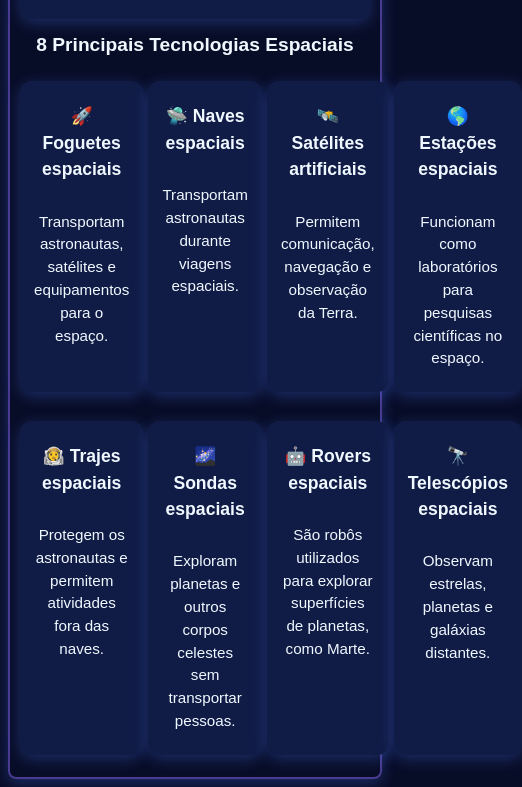
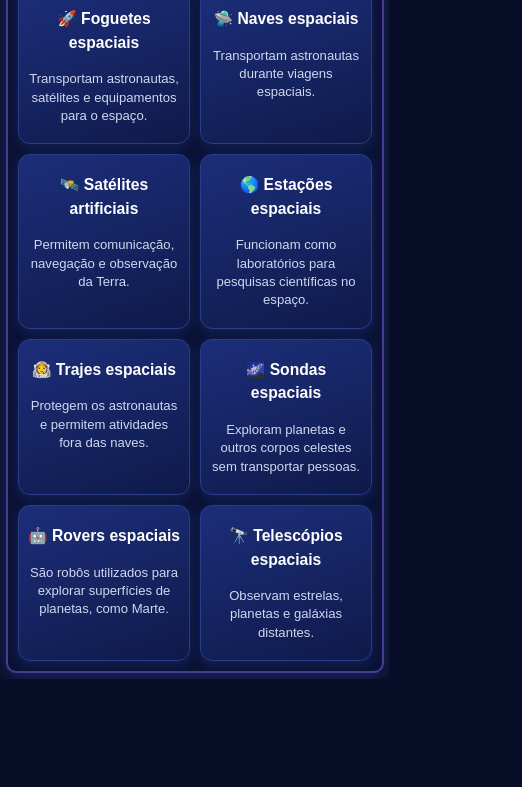
Before and after one commit to nicolassilvacosta64-rgb/Sistema-da-Semana-de-Apresenta-es, a plain HTML site: page Sistema da Semana de Eventos/Site/index.html in a window 390 px wide. Shown: the part 599-1386 px from the top of the page, 522 px wide, since content can reach past the window. After the commit the page ends 1278 px from the top, so only its background shows below. Drawn offline with Linux system fonts and the light colour scheme; a web font is replaced by a local one.

Commit message:
Add files via upload

```diff
--- a/Sistema da Semana de Eventos/Site/index.html
+++ b/Sistema da Semana de Eventos/Site/index.html
@@ -5,122 +5,132 @@
     <meta name="viewport" content="width=device-width, initial-scale=1.0">
     <title>Tecnologias do Espaço</title>
     <style>
+        /* Fonte do Google Fonts */
         @import url('https://fonts.googleapis.com/css2?family=National+Park:wght@200..800&display=swap');
 
         * {
             box-sizing: border-box;
+            margin: 0;
+            padding: 0;
         }
 
         body {
             background-color: #080d27;
-            color: aliceblue;
+            color: #e8eefc;
             font-family: "National Park", sans-serif;
             font-weight: 400;
-            margin: 0;
-            padding: 15px;
+            padding: 12px;
             line-height: 1.5;
         }
 
+        /* Caixa principal */
         #principal {
             border: 2px solid #493B91;
             margin: 0 auto;
             width: 95%;
             max-width: 1100px;
-            padding: 15px;
+            padding: 16px;
             text-align: center;
-            box-shadow: 0px 4px 15px rgba(80, 120, 255, 0.3);
-            border-radius: 12px;
+            box-shadow: 0 4px 18px rgba(80, 120, 255, 0.28);
+            border-radius: 14px;
+            background: #0a1235;
         }
 
-        #container{
-            display:grid;
-            grid-template-columns: 1fr 1fr 1fr 1fr;
-            gap: 5px;
+        /* Grid das tecnologias - 4 colunas no computador */
+        #container {
+            display: grid;
+            grid-template-columns: repeat(4, 1fr);
+            gap: 14px;
+            margin-top: 8px;
         }
 
         #terra1 {
             border: 2px solid #493B91;
             border-radius: 12px;
             width: 85%;
-            max-width: 500px;
-            margin: 15px auto;
+            max-width: 480px;
+            margin: 12px auto;
             display: block;
         }
 
-
+        /* Cards das tecnologias */
         .conteiner,
         .conteiner-box {
             display: flex;
             flex-direction: column;
-            gap: 12px;
-            background-color: #111C46;
-            border: 2px solid #111C46;
-            margin: 15px auto;
-            width: 95%;
-            padding: 15px;
+            gap: 8px;
+            background: linear-gradient(160deg, #1c2e7a 0%, #0f1a4a 100%);
+            border: 1.5px solid #2a3d8a;
+            width: 100%;
+            padding: 16px 10px;
             text-align: center;
-            box-shadow: 0px 4px 15px rgba(80, 120, 255, 0.3);
+            box-shadow: 0 3px 12px rgba(60, 100, 220, 0.22);
             border-radius: 12px;
         }
 
         h1 {
-            font-size: 1.8rem;
-            margin: 10px 0;
+            font-size: 1.75rem;
+            margin: 8px 0;
         }
 
         h2 {
-            font-size: 1.4rem;
-            margin: 10px 0;
+            font-size: 1.35rem;
+            margin: 14px 0 8px;
         }
 
         h3 {
-            font-size: 1.2rem;
-            margin: 8px 0;
+            font-size: 1.05rem;
+            margin: 4px 0;
+            font-weight: 600;
+            color: #ffffff;
         }
 
         p {
-            font-size: 1rem;
-            margin: 8px 0;
+            font-size: 0.9rem;
+            margin: 4px 0;
+            line-height: 1.4;
+            color: #d0d8f0;
         }
 
+        /* Tablet: 2 colunas */
+        @media (max-width: 900px) {
+            #container {
+                grid-template-columns: repeat(2, 1fr);
+                gap: 12px;
+            }
+        }
+
+        /* Celular: continua 2 colunas pra ficar parecido com o computador */
         @media (max-width: 600px) {
             body {
-                padding: 8px;
+                padding: 6px;
             }
 
             #principal {
                 width: 100%;
                 padding: 10px;
-                border-radius: 8px;
+                border-radius: 10px;
             }
 
             #terra1 {
-                width: 95%;
+                width: 92%;
                 max-width: 100%;
             }
 
             .conteiner,
             .conteiner-box {
-                width: 100%;
-                padding: 12px;
-                margin: 12px auto;
+                padding: 14px 8px;
             }
 
-            h1 {
-                font-size: 1.4rem;
+            #container {
+                grid-template-columns: repeat(2, 1fr);
+                gap: 10px;
             }
 
-            h2 {
-                font-size: 1.2rem;
-            }
-
-            h3 {
-                font-size: 1.1rem;
-            }
-
-            p {
-                font-size: 0.95rem;
-            }
+            h1 { font-size: 1.45rem; }
+            h2 { font-size: 1.2rem; }
+            h3 { font-size: 0.98rem; }
+            p  { font-size: 0.82rem; }
         }
     </style>
 </head>
@@ -143,72 +153,49 @@
             conhecimentos sobre o universo.
         </p>
     </div>
-<h2>8 Principais Tecnologias Espaciais</h2>
+
+    <h2>8 Principais Tecnologias Espaciais</h2>
+
     <div id="container">
-
-
+        <!-- 8 cards -->
         <div class="conteiner">
             <h3>🚀 Foguetes espaciais</h3>
-            <p>
-                Transportam astronautas, satélites e
-                equipamentos para o espaço.
-            </p>
+            <p>Transportam astronautas, satélites e equipamentos para o espaço.</p>
         </div>
 
         <div class="conteiner">
             <h3>🛸 Naves espaciais</h3>
-            <p>
-                Transportam astronautas durante
-                viagens espaciais.
-            </p>
+            <p>Transportam astronautas durante viagens espaciais.</p>
         </div>
 
         <div class="conteiner">
             <h3>🛰️ Satélites artificiais</h3>
-            <p>
-                Permitem comunicação, navegação e
-                observação da Terra.
-            </p>
+            <p>Permitem comunicação, navegação e observação da Terra.</p>
         </div>
 
         <div class="conteiner">
             <h3>🌎 Estações espaciais</h3>
-            <p>
-                Funcionam como laboratórios para
-                pesquisas científicas no espaço.
-            </p>
+            <p>Funcionam como laboratórios para pesquisas científicas no espaço.</p>
         </div>
 
         <div class="conteiner">
             <h3>👨‍🚀 Trajes espaciais</h3>
-            <p>
-                Protegem os astronautas e permitem
-                atividades fora das naves.
-            </p>
+            <p>Protegem os astronautas e permitem atividades fora das naves.</p>
         </div>
 
         <div class="conteiner">
             <h3>🌌 Sondas espaciais</h3>
-            <p>
-                Exploram planetas e outros corpos
-                celestes sem transportar pessoas.
-            </p>
+            <p>Exploram planetas e outros corpos celestes sem transportar pessoas.</p>
         </div>
 
         <div class="conteiner">
             <h3>🤖 Rovers espaciais</h3>
-            <p>
-                São robôs utilizados para explorar
-                superfícies de planetas, como Marte.
-            </p>
+            <p>São robôs utilizados para explorar superfícies de planetas, como Marte.</p>
         </div>
 
         <div class="conteiner">
             <h3>🔭 Telescópios espaciais</h3>
-            <p>
-                Observam estrelas, planetas e
-                galáxias distantes.
-            </p>
+            <p>Observam estrelas, planetas e galáxias distantes.</p>
         </div>
     </div>
 </div>
```
